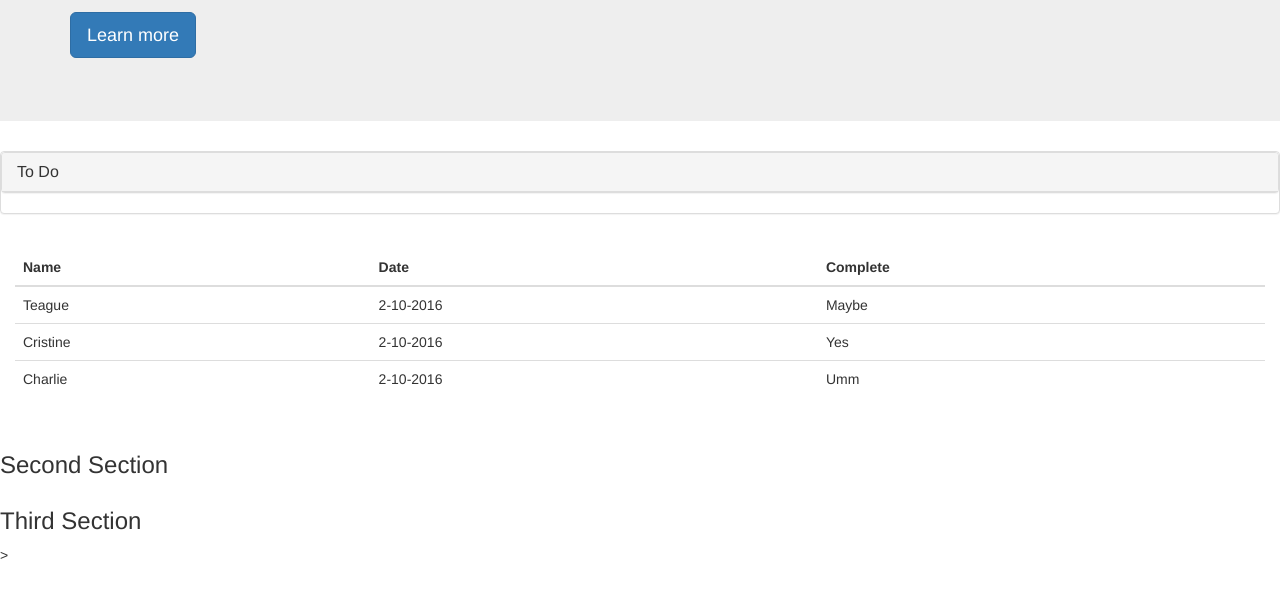
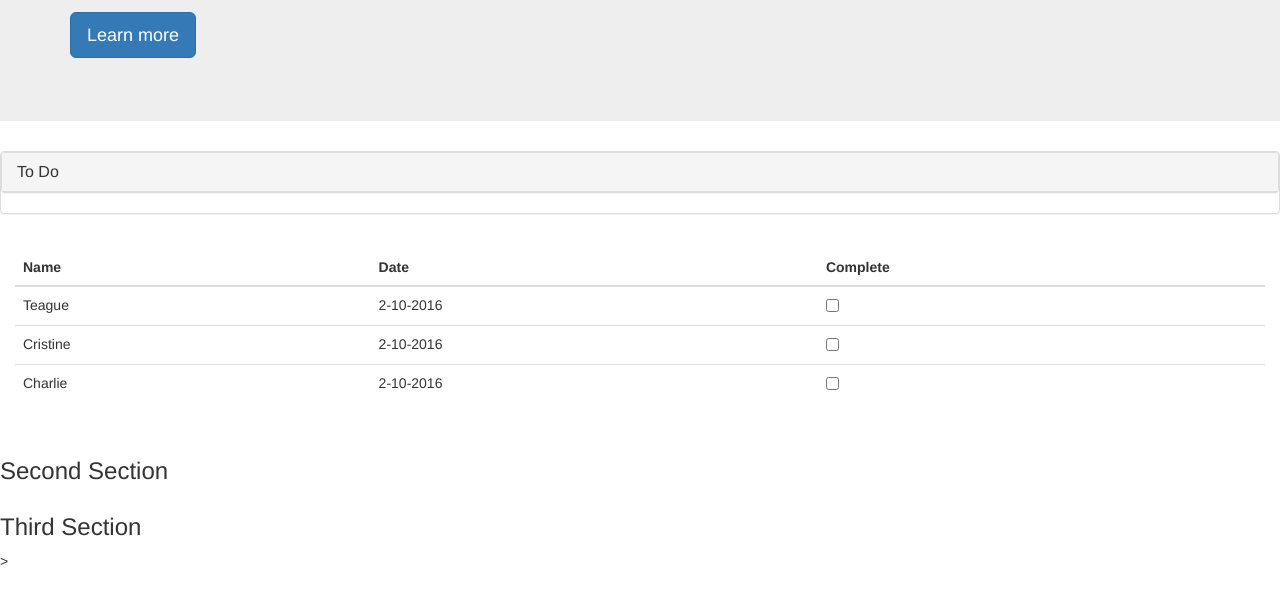
Before and after one commit to blackfoot24/toDo, a plain HTML site: page index.html in a window 1280 px wide. Shown: the part 180-784 px from the top of the page. Drawn offline with nearby package versions, Linux system fonts and the light colour scheme.

Commit message:
Add check boxes

```diff
--- a/index.html
+++ b/index.html
@@ -40,17 +40,17 @@
 								<tr>
 									<td>Teague</td>
 									<td>2-10-2016</td>
-									<td>Maybe</td>
+									<td><input type = "checkbox"></td>
 								</tr>
 								<tr>
 									<td>Cristine</td>
 									<td>2-10-2016</td>
-									<td>Yes</td>
+									<td><input type = "checkbox"></td>
 								</tr>
 								<tr>
 									<td>Charlie</td>
 									<td>2-10-2016</td>
-									<td>Umm</td>
+									<td><input type = "checkbox"></td>
 								</tr>
 							</tbody>
 						</table>
```
